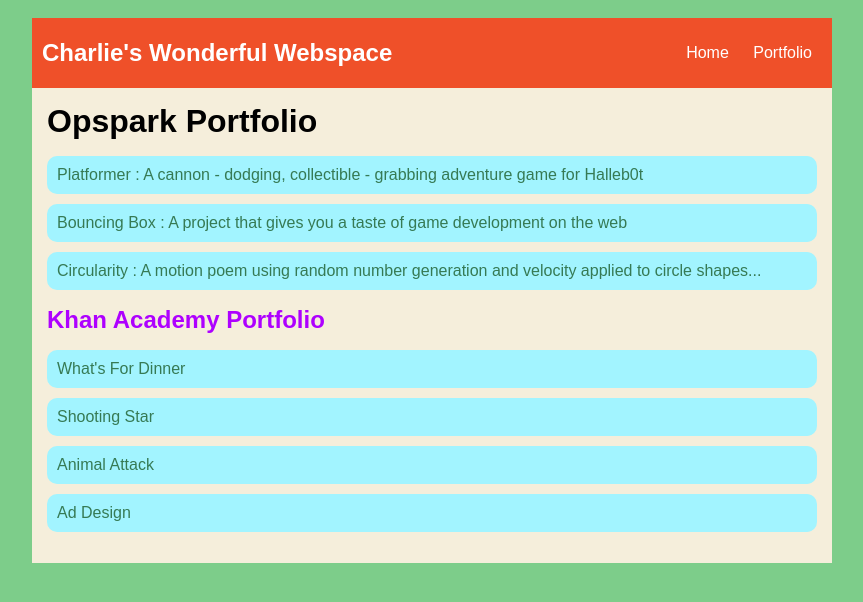
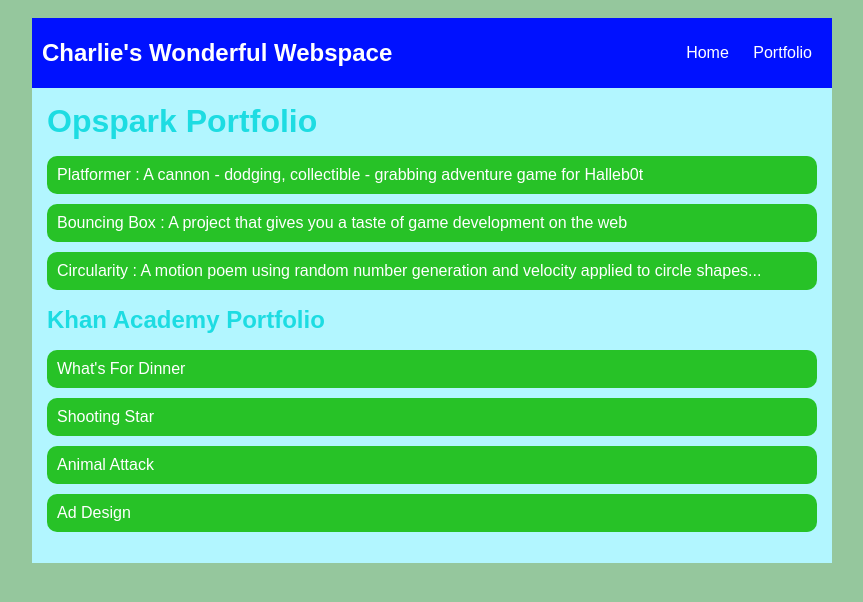
Before and after one commit to CharlesHidalgo1/CharlesHidalgo1.github.io, a plain HTML site: page portfolio.html in a window 1280 px wide. Shown: the whole page, without its empty margins (208-1071 px from the left). Drawn offline with Linux system fonts and the light colour scheme.

Commit message:
Everything Except Cropping the Picture

```diff
--- a/style.css
+++ b/style.css
@@ -1,6 +1,6 @@
 body {
-    background: rgb(125, 205, 138);
-    color: rgb(174, 0, 255);
+    background: rgb(149, 199, 157);
+    color: rgb(29, 220, 226);
     padding: 10px;
     font-family: arial;
 }
@@ -11,7 +11,7 @@
 
 /* navigation menu */
 nav {
-    background: rgb(239, 80, 41);
+    background: rgb(0, 17, 255);
    margin: 0 auto;
     display: flex;
     padding: 10px;
@@ -32,12 +32,12 @@
 }
 a {
     text-decoration: none;
-    color: #fff;
+    color: #ffffff;
 }
 
 /* main container area beneath menu */
 main {
-    background: rgb(245, 238, 219);
+    background: rgb(178, 246, 255);
     display: flex;
 }
 .sidebar {
@@ -54,7 +54,7 @@
 
 /* portfolio styles */
 #interests {
-    border: 4px silver ridge;
+    border: 4px rgb(0, 247, 74) ridge;
     padding: 8px;
 }
 h2, h3 {
@@ -63,7 +63,7 @@
 
     /* portfolio styles */
     .content h1 {
-    color: black;
+    color: rgb(29, 220, 226);
 }
 
 #portfolio {
@@ -72,17 +72,17 @@
 }
 
 #portfolio li {
-    background: #a2f4ff;
+    background: #27c227;
     padding: 10px;
     border-radius: 10px;
     margin-bottom: 10px;
 }
 
 #portfolio li:hover {
-    background: #3845ff;
+    background: rgb(0, 17, 255);
 }
 
 #portfolio a {
     text-decoration: none;
-    color: #367a54;
+    color: #ffffff;
 }
```
Also changed, not shown: index.html (+5 -4 lines), images/Profile Pic.jpeg (added), images/Profile Pic.webp (deleted).
